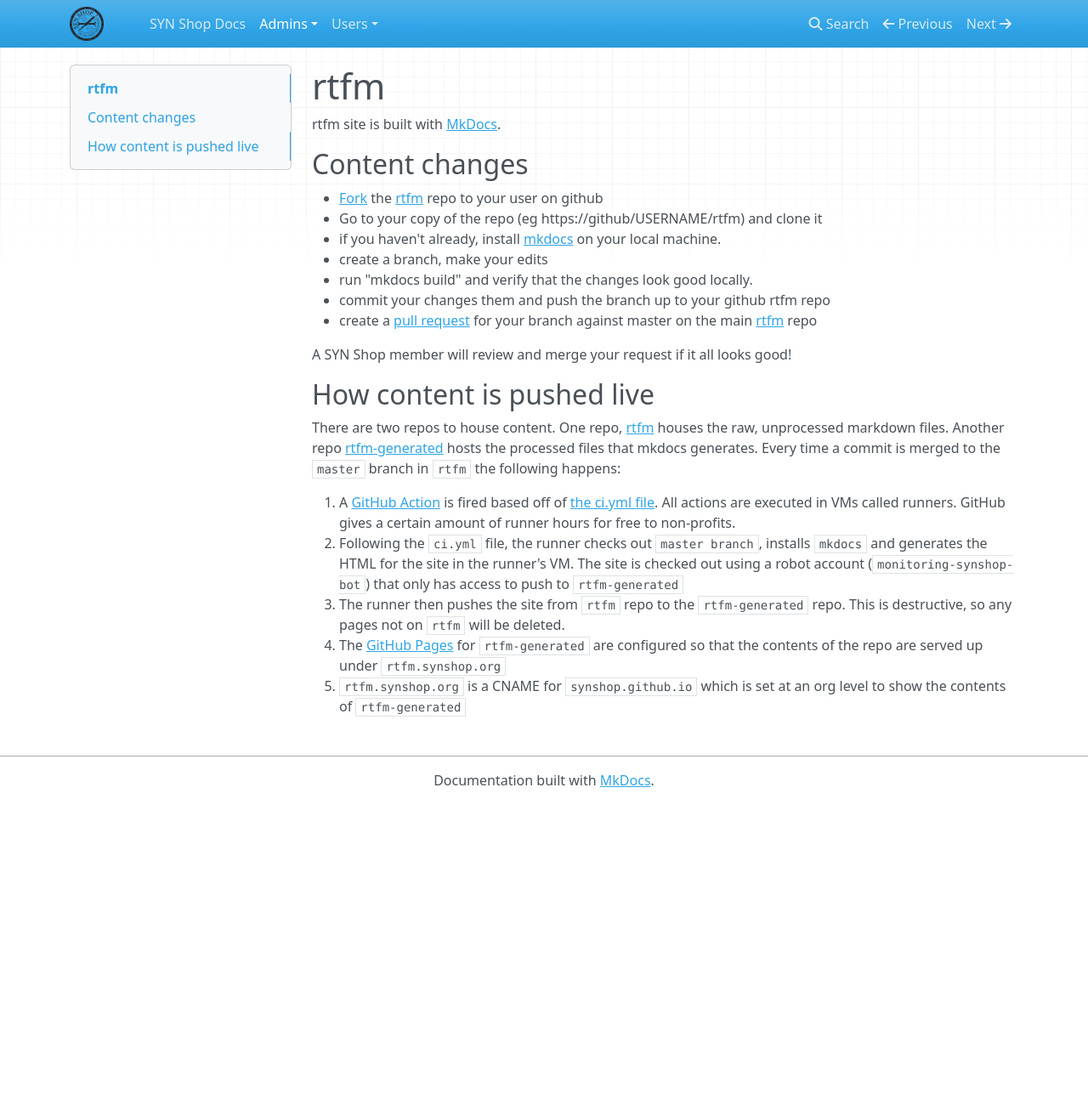
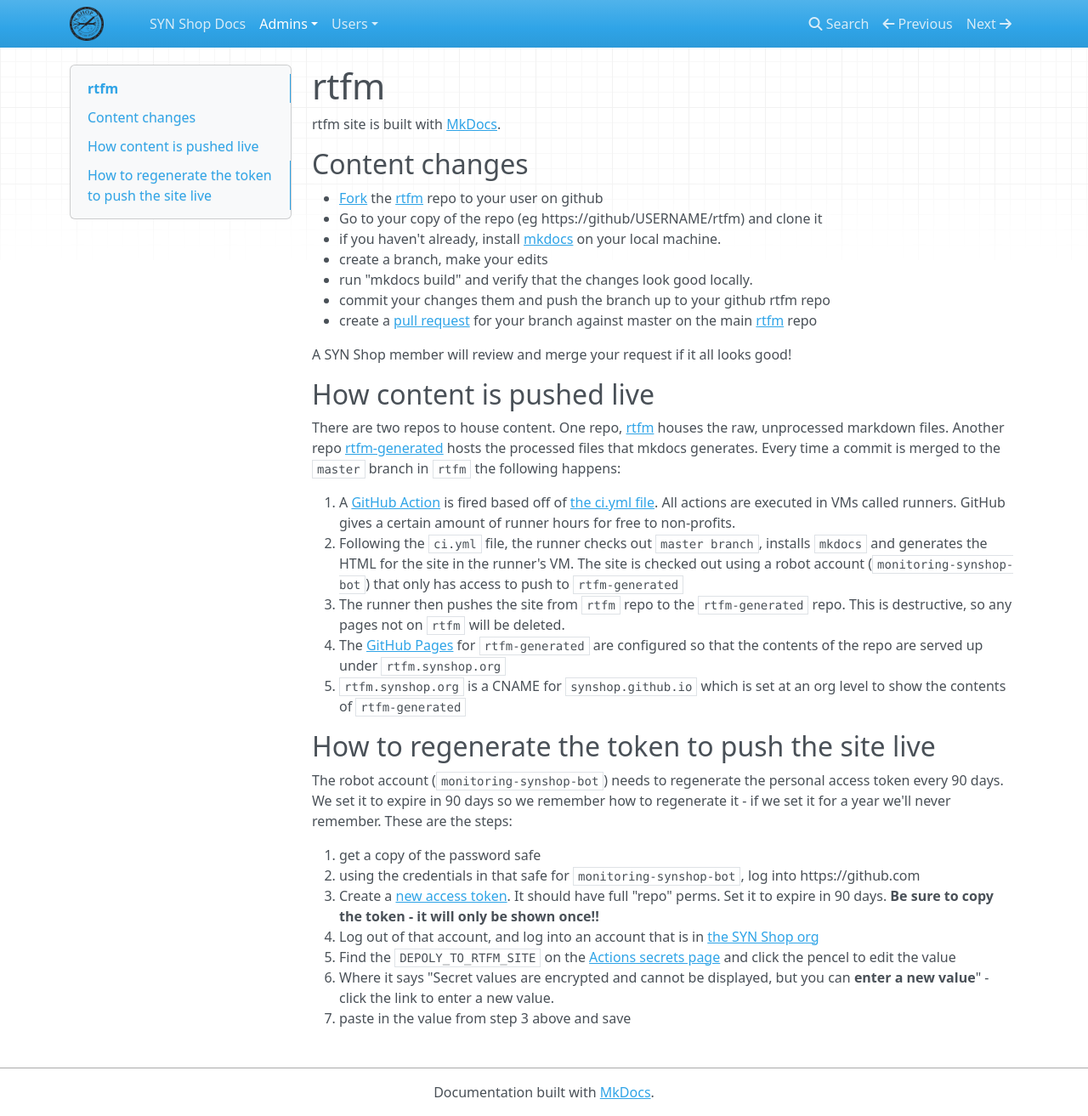
Before and after one commit to synshop/rtfm, an MkDocs documentation site: the page built from docs/admins/rtfm.md, in a window 1280 px wide and 1313 px high. Shown: the whole window at 85% size. Built offline with MkDocs 1.6.1, drawn with Linux system fonts in a browser that asks for light colours; nearby versions of some CDN libraries.

Commit message:
add steps How to regenerate the token to push the site live

```diff
--- a/docs/admins/rtfm.md
+++ b/docs/admins/rtfm.md
@@ -20,7 +20,19 @@
 There are two repos to house content.  One repo, [rtfm](https://github.com/synshop/rtfm) houses the raw, unprocessed markdown files. Another repo [rtfm-generated](https://github.com/synshop/rtfm-generated) hosts the processed files that mkdocs generates.  Every time a commit is merged to the `master` branch in `rtfm` the following happens:
 
 1. A [GitHub Action](https://github.com/features/actions) is fired based off of [the ci.yml file](https://github.com/synshop/rtfm/blob/master/.github/workflows/ci.yml). All actions are executed in VMs called runners.  GitHub gives a certain amount of runner hours for free to non-profits.
-2. Following the `ci.yml` file, the runner  checks out `master branch`, installs `mkdocs` and generates the HTML for the site in the runner's VM. The site is checked out using a robot account (` monitoring-synshop-bot`) that only has access to push to `rtfm-generated`
+2. Following the `ci.yml` file, the runner  checks out `master branch`, installs `mkdocs` and generates the HTML for the site in the runner's VM. The site is checked out using a robot account (`monitoring-synshop-bot`) that only has access to push to `rtfm-generated`
 3. The runner then pushes the site from `rtfm` repo to the `rtfm-generated` repo. This is destructive, so any pages not on `rtfm` will be deleted.
 4. The [GitHub Pages](https://pages.github.com/) for `rtfm-generated` are configured so that the contents of the repo are served up under `rtfm.synshop.org`
 5. `rtfm.synshop.org` is a CNAME for `synshop.github.io` which is set at an org level to show the contents of `rtfm-generated`
+
+## How to regenerate the token to push the site live
+
+The robot account (`monitoring-synshop-bot`) needs to regenerate the personal access token every 90 days. We set it to expire in 90 days so we remember how to regenerate it - if we set it for a year we'll never remember.  These are the steps:
+
+1. get a copy of the password safe
+2. using the credentials in that safe for `monitoring-synshop-bot`, log into https://github.com
+3. Create a [new access token](https://github.com/settings/tokens/new).  It should have full "repo" perms.  Set it to expire in 90 days. **Be sure to copy the token - it will only be shown once!!**
+4. Log out of that account, and log into an account that is in [the SYN Shop org](https://github.com/orgs/synshop/people)
+5. Find the `DEPOLY_TO_RTFM_SITE` on the [Actions secrets page](https://github.com/organizations/synshop/settings/secrets/actions) and  click the pencel to edit the value
+6. Where it says "Secret values are encrypted and cannot be displayed, but you can **enter a new value**" - click the link to enter a new value.
+7. paste in the value from step 3 above and save
```
